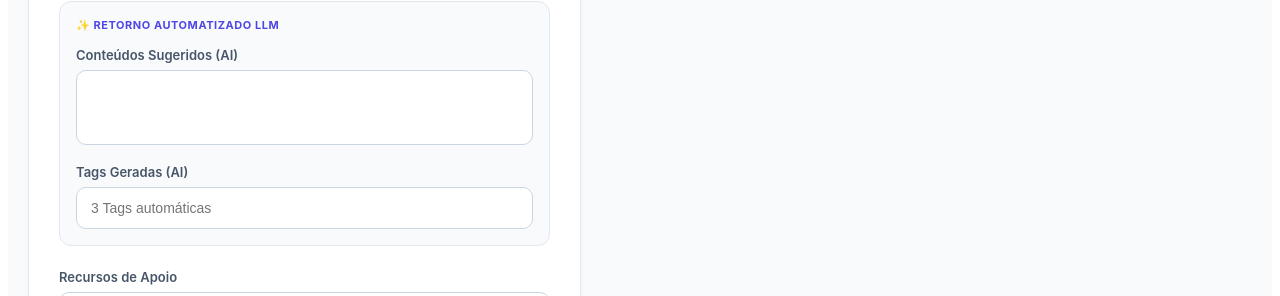
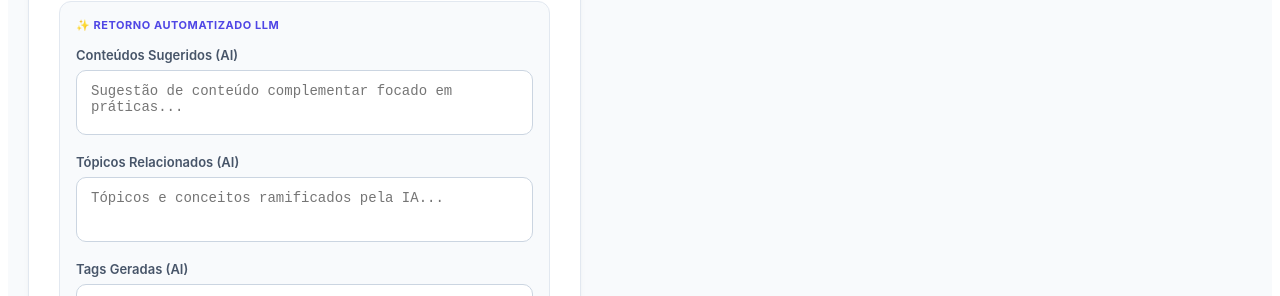
Before and after one commit to analauraboliveira/Desafio-V-Lab, a React (Create React App) app in the folder frontend/: page / in a window 1280 px wide. Shown: the part 745-1041 px from the top of the page. Built offline with nearby package versions, Linux system fonts and the light colour scheme; no server answers.

Commit message:
front atualizado

```diff
--- a/frontend/src/App.js
+++ b/frontend/src/App.js
@@ -8,7 +8,7 @@ function App() {
   const [dataPrevista, setDataPrevista] = useState('');
   const [disciplina, setDisciplina] = useState('');
   const [conteudos, setConteudos] = useState('');
-  const [topicos, setTopicos] = useState(''); // <-- DADO SEPARADO: Guardado internamente
+  const [topicos, setTopicos] = useState(''); // <-- Estado para os Tópicos Relacionados
   const [recursos, setRecursos] = useState('');
   const [tags, setTags] = useState('');
 
@@ -66,11 +66,11 @@ function App() {
       if (!response.ok) throw new Error("Falha na API");
       const data = await response.json();
 
-      // 1. Se a API já manda separado, ótimo. Se mandar junto, o parser separa.
       let textoConteudos = data.conteudos || '';
       let listaTags = data.tags || '';
       let textoTopicos = data.topicos || data.topicos_relacionados || '';
 
+      // Parser caso o backend retorne tudo concatenado em uma string dentro de conteudos
       if (textoConteudos && !listaTags && !textoTopicos) {
         const linhas = textoConteudos.split('\n');
         let blocoConteudos = [];
@@ -101,11 +101,11 @@ function App() {
         }
       }
 
-      // 2. Alimenta os estados de forma 100% INDEPENDENTE
+      // Alimenta os 3 estados de forma totalmente independente
       setConteudos(textoConteudos);
-      setTopicos(textoTopicos); // Guardado isolado no estado, sem ir para a tela
+      setTopicos(textoTopicos);
 
-      // Tratamento estrito das 3 tags
+      // Formatação estrita das 3 tags
       if (Array.isArray(listaTags)) {
         setTags(listaTags.slice(0, 3).join(', '));
       } else if (typeof listaTags === 'string' && listaTags.trim().length > 0) {
@@ -129,7 +129,6 @@ function App() {
       return;
     }
 
-    // ENVIO SEPARADO: Enviando as três propriedades distintas para a sua API Flask salvar
     const novoPlano = {
       titulo,
       objetivo,
@@ -137,7 +136,7 @@ function App() {
       data_prevista: dataPrevista,
       disciplina,
       conteudos,
-      topicos, // <-- Enviado aqui de forma limpa e separada
+      topicos,
       recursos,
       tags
     };
@@ -247,15 +246,23 @@ function App() {
                 <input type="date" style={styles.input} value={dataPrevista} onChange={e => setDataPrevista(e.target.value)} required />
               </div>
 
-              {/* Box da IA Destacada - Sem poluição visual */}
+              {/* Box da IA Destacada - Com os 3 Espaços Separados */}
               <div style={{ backgroundColor: '#f8fafc', padding: '16px', borderRadius: '12px', border: '1px solid #e2e8f0', marginBottom: '20px' }}>
                 <span style={{ fontSize: '11px', fontWeight: '700', textTransform: 'uppercase', color: '#4f46e5', display: 'block', marginBottom: '12px', letterSpacing: '0.05em' }}>✨ Retorno Automatizado LLM</span>
 
+                {/* 1. Conteúdos Complementares */}
                 <div style={{ marginBottom: '12px' }}>
                   <label style={styles.label}>Conteúdos Sugeridos (AI)</label>
-                  <textarea style={{ ...styles.input, height: '75px', resize: 'none', backgroundColor: '#ffffff' }} value={conteudos} readOnly />
+                  <textarea style={{ ...styles.input, height: '65px', resize: 'none', backgroundColor: '#ffffff' }} value={conteudos} readOnly placeholder="Sugestão de conteúdo complementar focado em práticas..." />
                 </div>
 
+                {/* 2. Tópicos Relacionados */}
+                <div style={{ marginBottom: '12px' }}>
+                  <label style={styles.label}>Tópicos Relacionados (AI)</label>
+                  <textarea style={{ ...styles.input, height: '65px', resize: 'none', backgroundColor: '#ffffff' }} value={topicos} readOnly placeholder="Tópicos e conceitos ramificados pela IA..." />
+                </div>
+
+                {/* 3. Três Tags Recomendadas */}
                 <div>
                   <label style={styles.label}>Tags Geradas (AI)</label>
                   <input type="text" style={{ ...styles.input, backgroundColor: '#ffffff' }} value={tags} readOnly placeholder="3 Tags automáticas" />
@@ -278,7 +285,7 @@ function App() {
             <h2 style={{ fontSize: '20px', fontWeight: '700', color: '#1e293b', marginBottom: '6px' }}>Painel de Consulta</h2>
             <p style={{ color: '#64748b', fontSize: '13px', marginBottom: '20px' }}>Monitore e filtre dinamicamente as aulas salvas na base SQLite.</p>
 
-            {/* Filtros Inteligentes */}
+            {/* Filtros */}
             <div style={{ display: 'grid', gridTemplateColumns: '1fr 1fr', gap: '12px', marginBottom: '24px', padding: '16px', backgroundColor: '#f8fafc', borderRadius: '12px', border: '1px solid #e2e8f0' }}>
               <input type="text" placeholder="🔍 Buscar por título..." style={{ ...styles.input, marginTop: 0, padding: '10px' }} value={buscaTitulo} onChange={e => { setBuscaTitulo(e.target.value); setPaginaAtual(1); }} />
               <input type="text" placeholder="📁 Filtrar por disciplina..." style={{ ...styles.input, marginTop: 0, padding: '10px' }} value={filtroDisciplina} onChange={e => { setFiltroDisciplina(e.target.value); setPaginaAtual(1); }} />
@@ -303,9 +310,10 @@ function App() {
                       {plano.disciplina}
                     </span>
                     <h3 style={{ margin: '12px 0 6px 0', color: '#0f172a', fontSize: '16px', fontWeight: '700' }}>{plano.titulo}</h3>
-                    <p style={{ margin: '0 0 12px 0', fontSize: '13px', color: '#475569', lineHeight: '1.5' }}>{plano.conteudos}</p>
+                    <p style={{ margin: '0 0 6px 0', fontSize: '13px', color: '#475569', lineHeight: '1.5' }}><strong>Conteúdo:</strong> {plano.conteudos}</p>
+                    {plano.topicos && <p style={{ margin: '0 0 12px 0', fontSize: '13px', color: '#64748b', lineHeight: '1.5' }}><strong>Tópicos:</strong> {plano.topicos}</p>}
 
-                    {/* Renderização Limpa de Tags */}
+                    {/* Tags */}
                     {plano.tags && (
                       <div style={{ display: 'flex', flexWrap: 'wrap', gap: '6px' }}>
                         {plano.tags.split(',').map((tag, idx) => {
```
